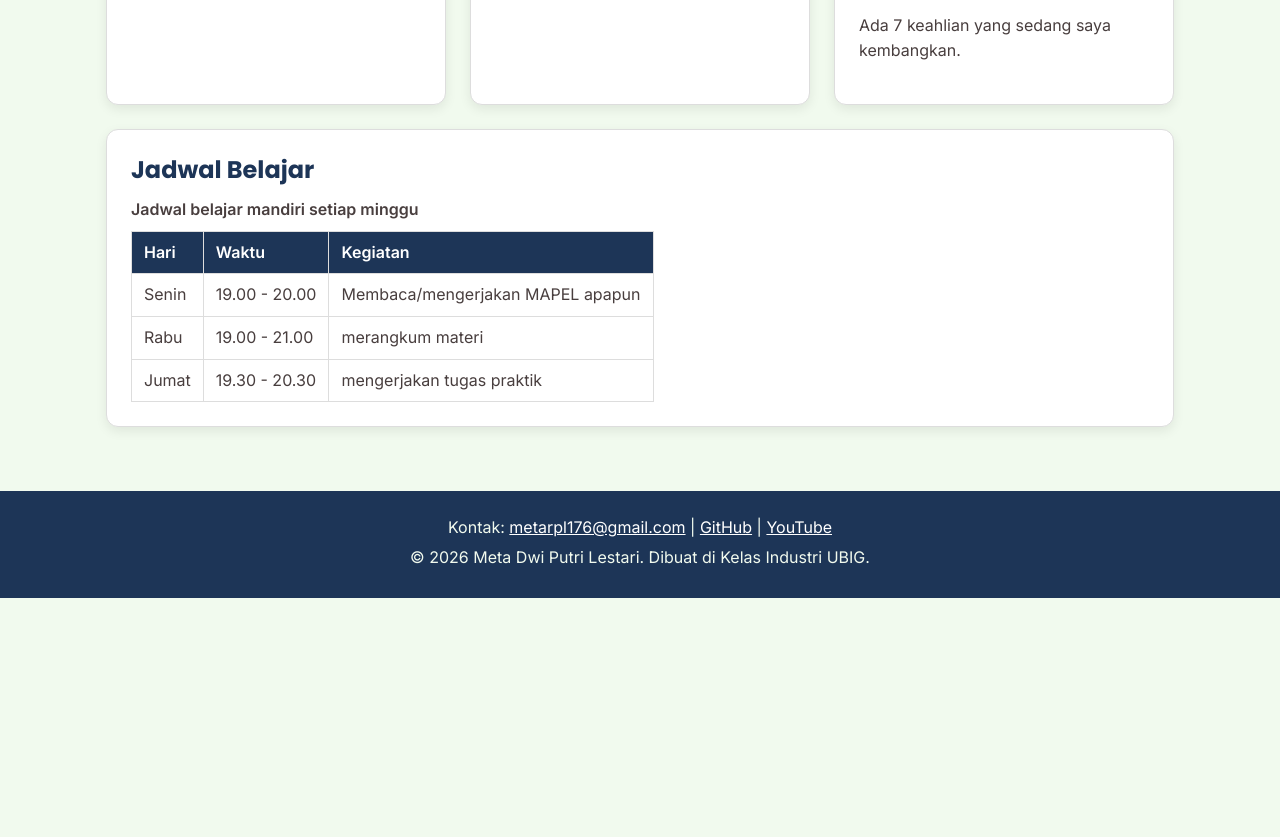
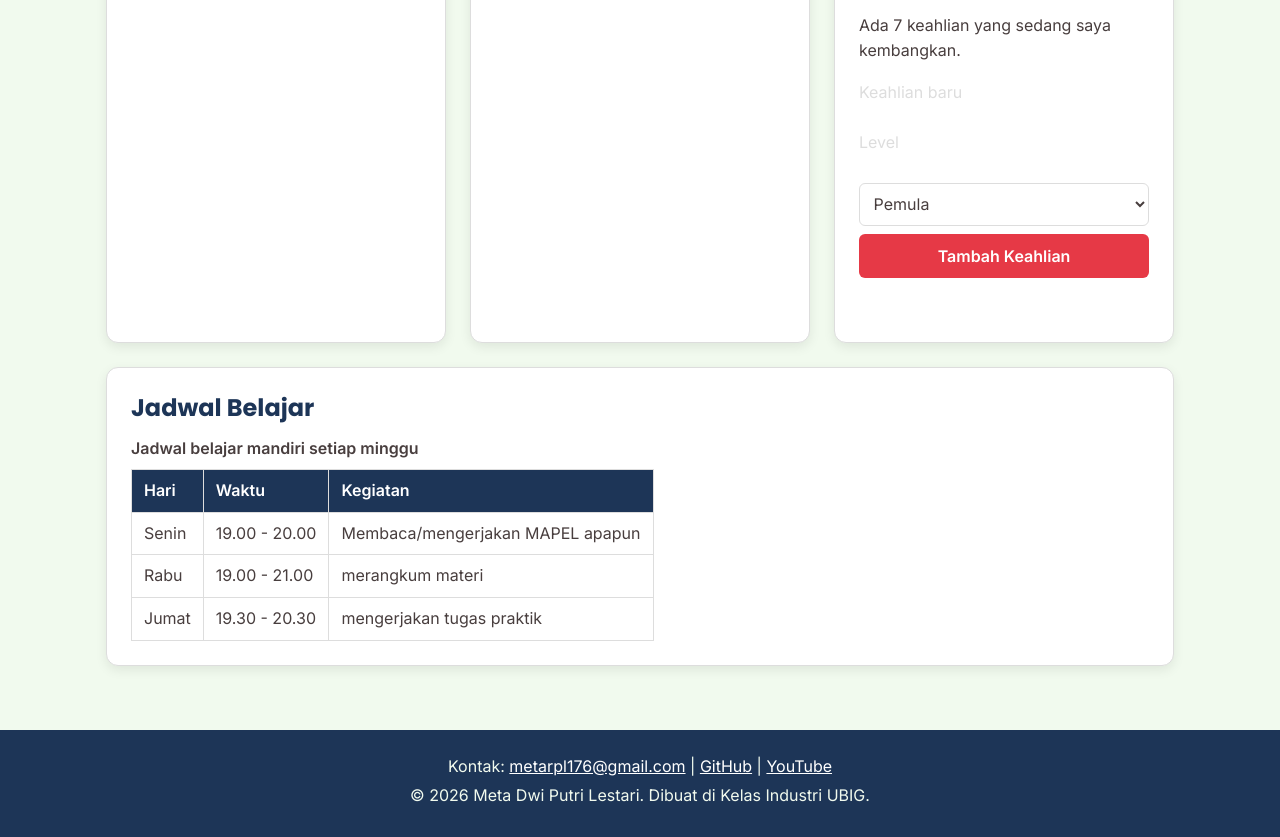
Before and after one commit to metarpl176-sketch/tugas-harian-smksbrantas, a plain HTML site: page index.html in a window 1280 px wide. Shown: the part 848-1685 px from the top of the page. Before the commit the page ends 1446 px from the top, so only its background shows below. Drawn offline with Linux system fonts and the light colour scheme.

Commit message:
feat: uji praktik paket A tambah keahlian

```diff
--- a/css/style.css
+++ b/css/style.css
@@ -379,3 +379,11 @@ footer a {
         grid-template-columns: 1fr;
     }
 }
+
+.tambah-skill {
+    display: flex;
+    flex-direction: column;
+    gap: 0.5rem;
+    margin-bottom: 1rem;
+    color: var(--warna-garis)
+}
--- a/index.html
+++ b/index.html
@@ -82,6 +82,18 @@
           <h2>Keahlian</h2>
           <ul id="daftar-skill"></ul>
           <p id="jumlah-skill"></p>
+          <div class="tambah-skill">
+            <p id="skill-baru">Keahlian baru</p>
+            <p id="level-baru">Level</p>
+            <select id ="level-baru">
+              <var id="level-baru" name="level-baru">
+                <option value="pemula">Pemula</option>
+                <option value="menengah">Menengah</option>
+                <option value="mahir">Mahir</option>
+            </select>
+            <button id="tombol-skill">Tambah Keahlian</button>
+            <p id="pesan-skill" class="keterangan"></p>
+          </div>
         </section>
 
         <section class="kartu">
--- a/js/main.js
+++ b/js/main.js
@@ -194,3 +194,11 @@ async function ambilRepo() {
 if (daftarRepo) {
     ambilRepo();
 }
+
+// tombol tambah skill
+const keterangan = document.querySelector("#pesan-skill")
+const keahlian = document.querySelector("#daftar-skill")
+
+let tambahkeahlian = [];
+
+// fungsi menampilkan tambah ke
```
